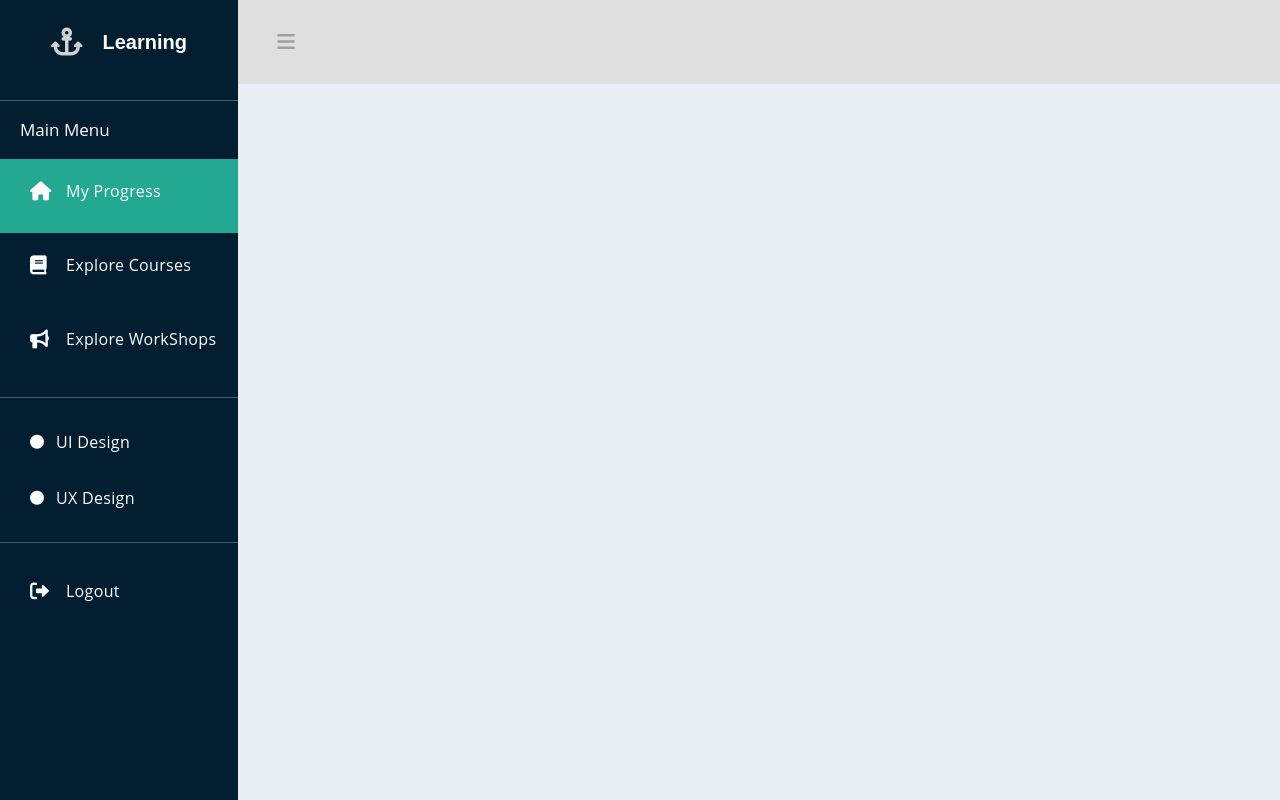
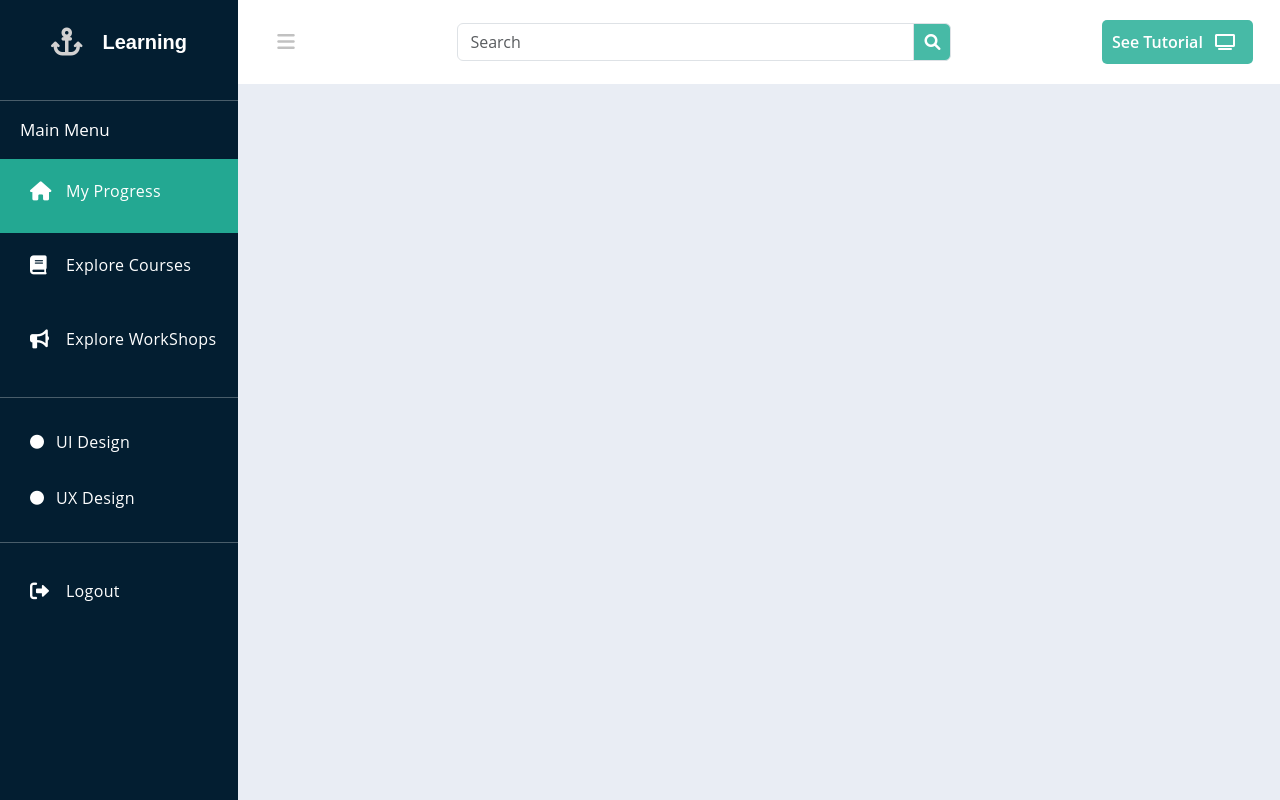
Before and after one commit to Zulfiqarkhokhar/interactive-learning-module, a plain HTML site: page index.html in a window 1280 px wide. Drawn offline with nearby package versions, Linux system fonts and the light colour scheme.

Commit message:
commit change

```diff
--- a/index.html
+++ b/index.html
@@ -1,28 +1,30 @@
 <!DOCTYPE html>
 <html lang="en">
   <head>
-    <meta charset="UTF-8">
-    <meta name="viewport" content="width=device-width, initial-scale=1.0">
+    <meta charset="UTF-8" />
+    <meta name="viewport" content="width=device-width, initial-scale=1.0" />
     <title>Interactive Learning Module</title>
-    <link href="bootstrap.css" rel="stylesheet">
-    <link rel="stylesheet" href="styles.css">
-    <link rel="stylesheet" href="https://cdnjs.cloudflare.com/ajax/libs/font-awesome/6.0.0-beta3/css/all.min.css">
+    <link href="bootstrap.css" rel="stylesheet" />
+    <link rel="stylesheet" href="styles.css" />
+    <link
+      rel="stylesheet"
+      href="https://cdnjs.cloudflare.com/ajax/libs/font-awesome/6.0.0-beta3/css/all.min.css"
+    />
   </head>
   <body>
-     <!-- Header -->
+
      <!-- Dashboard -->
 
-     <div class='dashboard'>
+    <div class="dashboard">
       <div class="dashboard-nav">
         <header>
           <a href="#!" class="menu-toggle">
             <i class="fas fa-bars"></i>
           </a>
-            <a href="#" class="brand-logo"><i class="fas fa-anchor">
-              </i> <span>Learning</span>
+          <a href="#" class="brand-logo"
+            ><i class="fas fa-anchor"> </i> <span>Learning</span>
           </a>
         </header>
-
         <nav class="dashboard-nav-list">
           <div class="nav-item-divider"></div>
           <div class="main-menu">Main Menu</div>
@@ -41,10 +43,8 @@
             Explore WorkShops
           </a>
 
-
           <div class="nav-item-divider"></div>
           <div class="design">
-
             <a href="#" class="dashboard-nav-item">
               <i class="fa-solid fa-circle"></i>
               UI Design
@@ -63,18 +63,32 @@
           </a>
         </nav>
       </div>
-        <div class='dashboard-app'>
-          <header class='dashboard-toolbar'>
+      <div class="dashboard-app">
+        <div class="d-flex justify-content-between">
+          <header class="dashboard-toolbar d-flex justify-content-between">
             <a href="#!" class="menu-toggle">
               <i class="fas fa-bars"></i>
             </a>
+            <div class="input-group mx-4 w-50">
+              <input
+                type="text"
+                class="form-control"
+                placeholder="Search"
+                aria-label="Search"
+                aria-describedby="basic-addon1"
+              />
+              <span class="input-group-text" id="basic-addon1"
+                ><i class="fas fa-search"></i
+              ></span>
+            </div>
+            <div class="d-flex justify-content-end">
+              <button class="tutorial_btn">
+                See Tutorial <i class="fas fa-tv mx-2"></i>
+              </button>
+            </div>
           </header>
         </div>
      </div>
-       <!-- End Dashboard -->
-     <!-- End Header -->
-
-
     <script src="https://code.jquery.com/jquery-3.6.0.min.js"></script>
     <script src="bootstrap.bundle.js"></script>
     <script src="script.js"></script>
--- a/styles.css
+++ b/styles.css
@@ -4,7 +4,9 @@
     "Segoe UI Emoji", "Segoe UI Symbol", "Noto Color Emoji";
 }
 
-*, *::before, *::after {
+*,
+*::before,
+*::after {
   -webkit-box-sizing: border-box;
   box-sizing: border-box;
 }
@@ -33,7 +35,12 @@ body {
   background-color: #e9edf4;
 }
 
-h1, h2, h3, h4, h5, h6 {
+h1,
+h2,
+h3,
+h4,
+h5,
+h6 {
   margin-top: 0;
   margin-bottom: 0.5rem;
 }
@@ -54,14 +61,26 @@ a:hover {
   text-decoration: underline;
 }
 
-h1, h2, h3, h4, h5, h6, .h1, .h2, .h3, .h4, .h5, .h6 {
+h1,
+h2,
+h3,
+h4,
+h5,
+h6,
+.h1,
+.h2,
+.h3,
+.h4,
+.h5,
+.h6 {
   font-family: "Nunito", sans-serif;
   margin-bottom: 0.5rem;
   font-weight: 500;
   line-height: 1.2;
 }
 
-h1, .h1 {
+h1,
+.h1 {
   font-size: 2.5rem;
   font-weight: normal;
 }
@@ -186,7 +205,6 @@ h1, .h1 {
   color: #fff;
 }
 
-
 .brand-logo {
   font-family: "Nunito", sans-serif;
   font-weight: bold;
@@ -202,7 +220,9 @@ h1, .h1 {
   align-items: center;
 }
 
-.brand-logo:focus, .brand-logo:active, .brand-logo:hover {
+.brand-logo:focus,
+.brand-logo:active,
+.brand-logo:hover {
   color: #dbdbdb;
   text-decoration: none;
 }
@@ -265,7 +285,7 @@ h1, .h1 {
 
 .dashboard-nav-item:hover {
   background: rgb(62, 188, 167);
-  padding:  20px 20px 30px 70px;
+  padding: 20px 20px 30px 70px;
 }
 
 .design .dashboard-nav-item:hover {
@@ -371,10 +391,12 @@ h1, .h1 {
   -webkit-justify-content: center;
   -ms-flex-pack: center;
   justify-content: center;
-  color: #a09d9d;
+  color: #c1c1c1;
 }
 
-.menu-toggle:hover, .menu-toggle:active, .menu-toggle:focus {
+.menu-toggle:hover,
+.menu-toggle:active,
+.menu-toggle:focus {
   text-decoration: none;
   color: #a09d9d;
 }
@@ -383,9 +405,20 @@ h1, .h1 {
   font-size: 20px;
 }
 
+
+.input-group-text {
+  background-color: rgb(71, 186, 166);
+  color: #fff;
+  padding: 10px;
+}
+
+.input-group-text:hover {
+  background-color: rgb(35, 168, 146);
+}
+
 .dashboard-toolbar {
   min-height: 84px;
-  background-color: #dfdfdf;
+  background-color: #ffffff;
   display: -webkit-box;
   display: -webkit-flex;
   display: -ms-flexbox;
@@ -406,7 +439,20 @@ h1, .h1 {
   height: 1px;
   margin: 1rem 0;
   overflow: hidden;
-  background-color:  rgba(236, 238, 239, 0.3);
+  background-color: rgba(236, 238, 239, 0.3);
+}
+
+.tutorial_btn {
+  background-color: rgb(71, 186, 166);
+  color: white;
+  font-weight: 600;
+  border: none;
+  border-radius: 5px;
+  padding: 10px;
+}
+
+.tutorial_btn:hover {
+  background-color: rgb(35, 168, 146);
 }
 
 @media (min-width: 992px) {
@@ -418,7 +464,6 @@ h1, .h1 {
     margin-left: 0;
   }
 }
-
 
 @media (max-width: 768px) {
   .dashboard-content {
```
Lines whose indentation alone changed are shown as unchanged.
